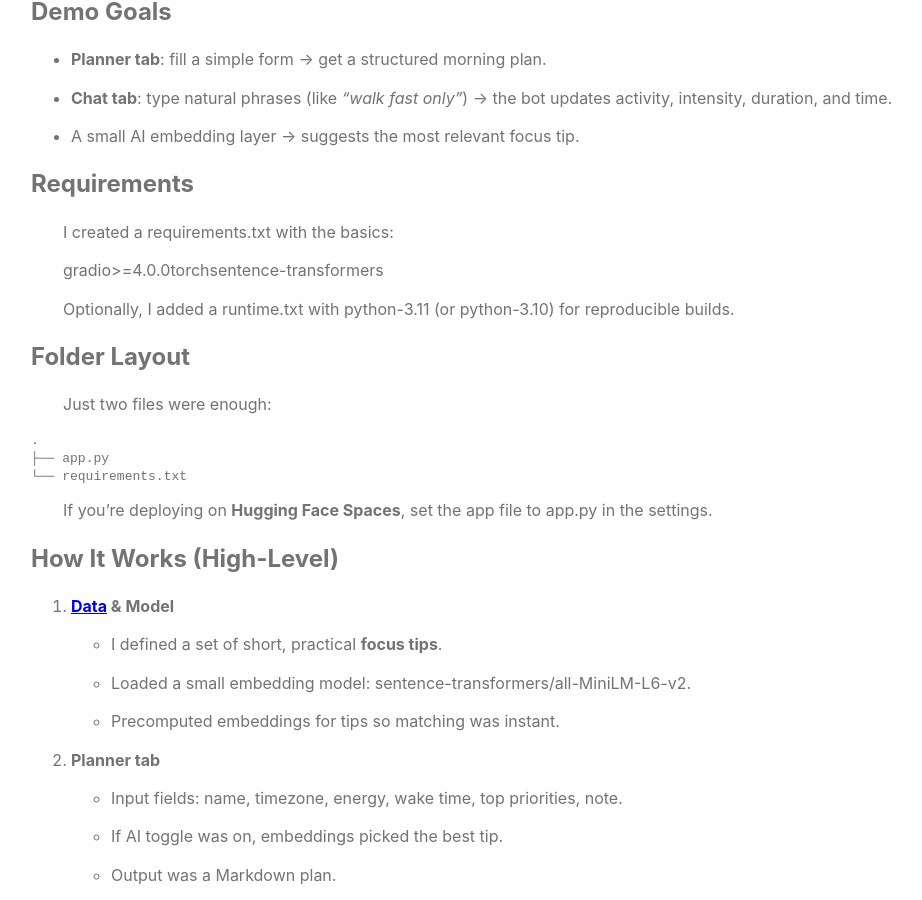
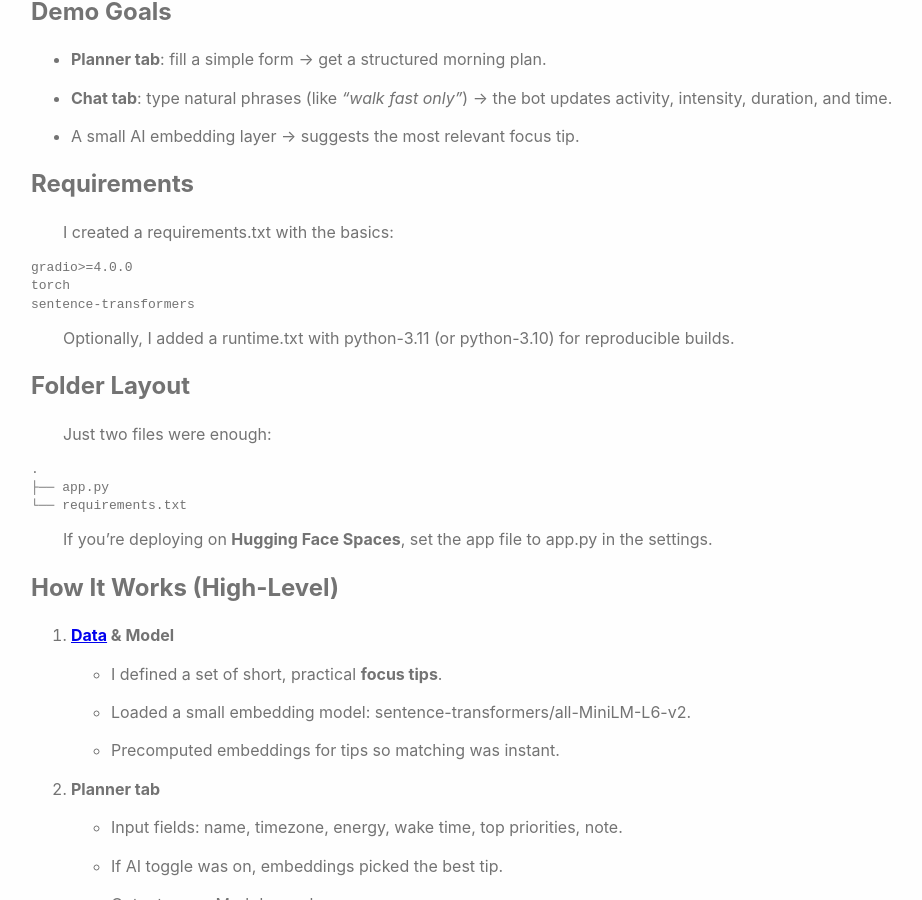
Before and after one commit to RahulBhattacharya1/RahulBhattacharya1.github.io, a Jekyll site: the page built from _posts/2025-08-28-ai-conversational.md, in a window 1280 px wide and 900 px high, scrolled down 1688 px. Shown: the whole window, without its empty margins (309-1231 px from the left). Built offline with Jekyll 4.4.1, drawn with Linux system fonts in a browser that asks for light colours; comment, search, counter and statistics services are not loaded; some of the changed text lies outside the part shown.

Commit message:
Update 2025-08-28-ai-conversational.md

````diff
--- a/_posts/2025-08-28-ai-conversational.md
+++ b/_posts/2025-08-28-ai-conversational.md
@@ -43,7 +43,11 @@ Requirements
 
 I created a requirements.txt with the basics:
 
-gradio>=4.0.0torchsentence-transformers
+```python
+gradio>=4.0.0
+torch
+sentence-transformers
+```
 
 Optionally, I added a runtime.txt with python-3.11 (or python-3.10) for reproducible builds.
 
@@ -390,6 +394,7 @@ def chat_core(message, state, tz):
         reply = f"{ack}\n\n_Current time in **{tz}**: **{tstr}**_\n\n{suggestion}"
 
     return reply, new_state
+```
 
 ### 5) Gradio UI Wiring
 
````
